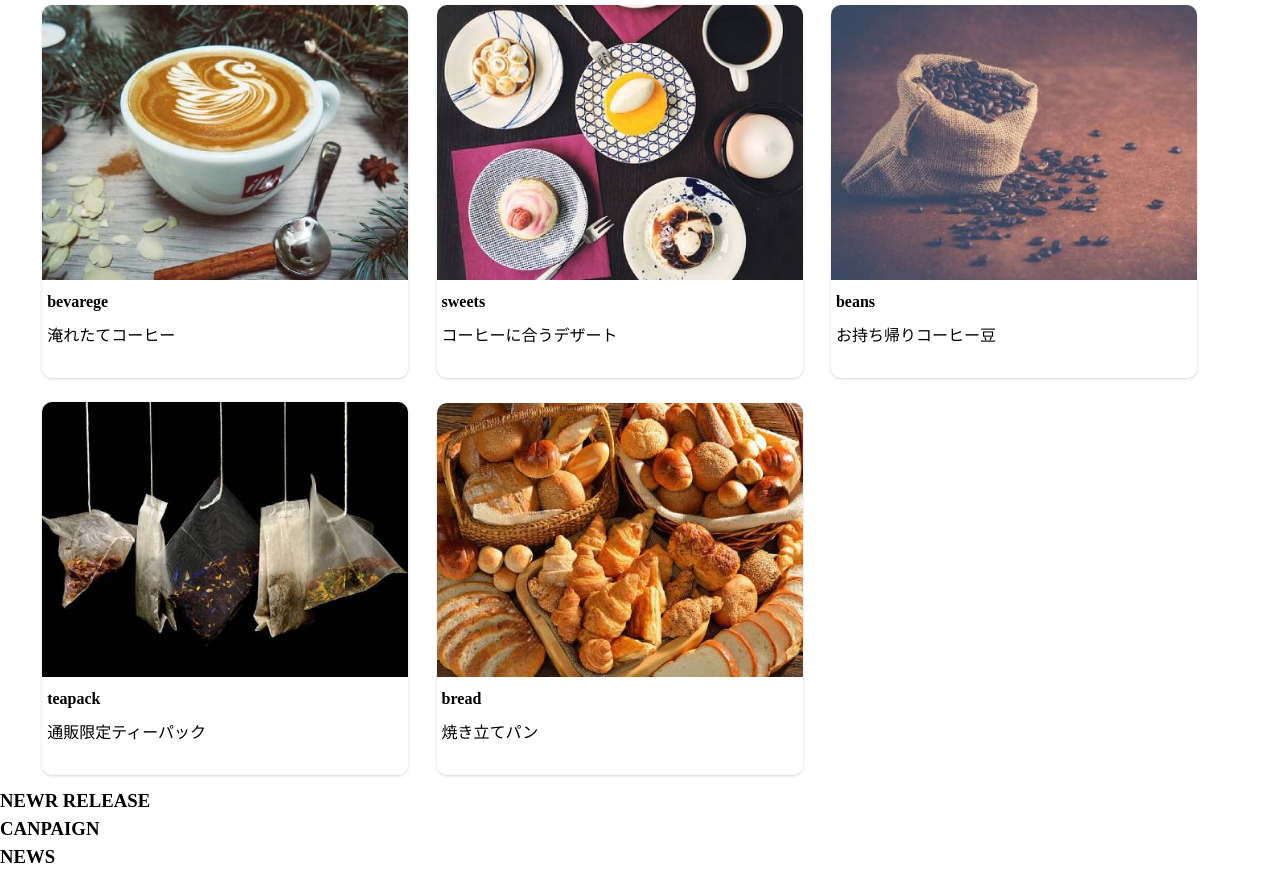
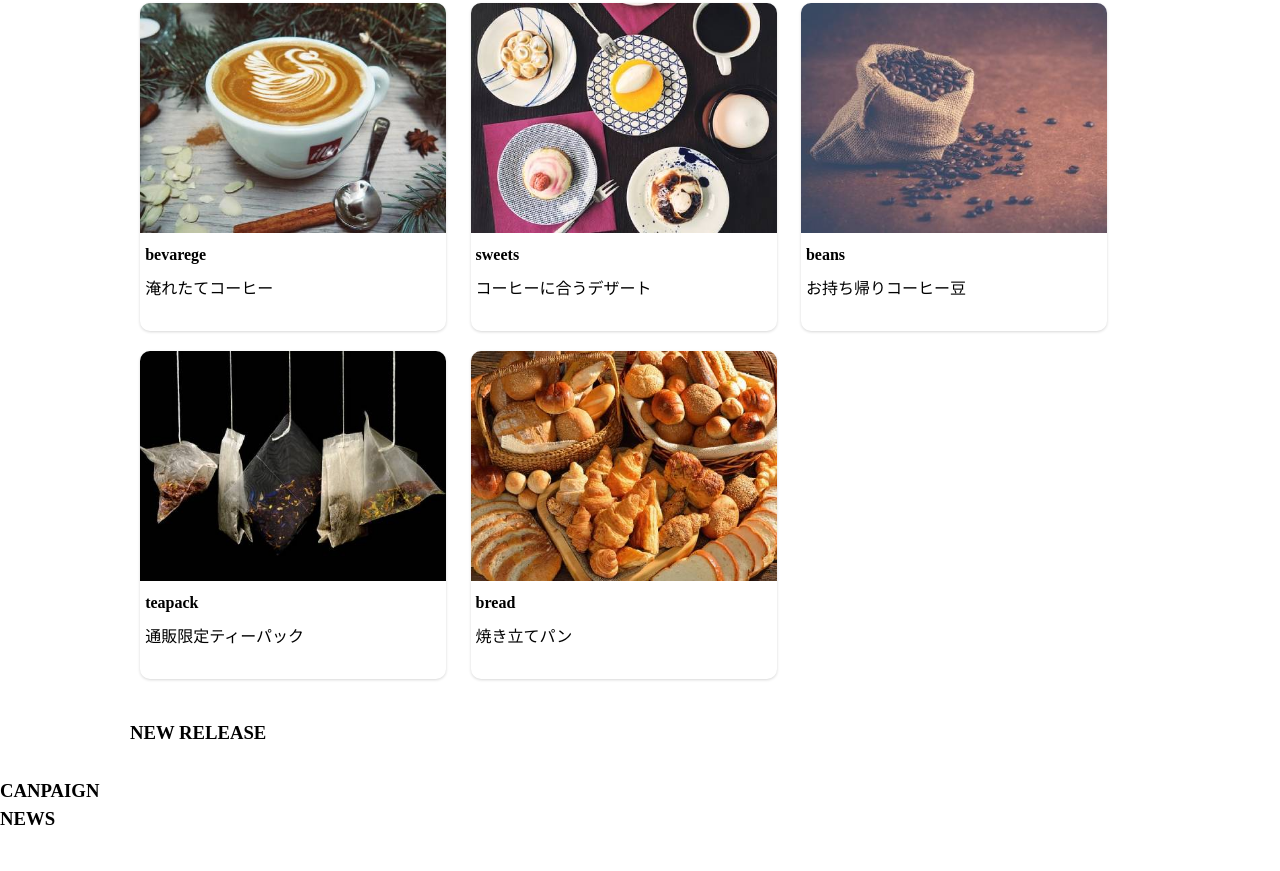
Before and after one commit to goldysatoshi/sumo-co, a plain HTML site: page index.html in a window 1280 px wide. Shown: the part 972-1843 px from the top of the page. After the commit the page ends 1805 px from the top, so only its background shows below. Drawn offline with nearby package versions, Linux system fonts and the light colour scheme.

Commit message:
I set up a max-width.

```diff
--- a/css/_header.scss
+++ b/css/_header.scss
@@ -1,6 +1,8 @@
 @use 'globals' as *;
 
 header {
+    max-width: 1080px;
+    margin: 0 auto;
     display: flex;
     justify-content: space-between;
     position: fixed;
--- a/css/_newrelease.scss
+++ b/css/_newrelease.scss
@@ -1 +1,9 @@
 @use 'globals' as *;
+
+.newrelease {
+     &-wrapper {
+        max-width: 1080px;
+        margin:  0 auto;
+        padding: 30px;
+     }
+}
--- a/css/_products.scss
+++ b/css/_products.scss
@@ -3,6 +3,8 @@
 .products {
 
     &-wrapper {
+        max-width: 1080px;
+        margin: 0 auto;
         padding: 0 30px;
 
 
--- a/index.html
+++ b/index.html
@@ -194,7 +194,7 @@
       </section>
       <section class="newrelease">
         <div class="newrelease-wrapper">
-          <h3>NEWR RELEASE</h3>
+          <h3>NEW RELEASE</h3>
         </div>
       </section>
       <section class="campaign">
```
Also changed, not shown: css/style.css, 1 other file.
